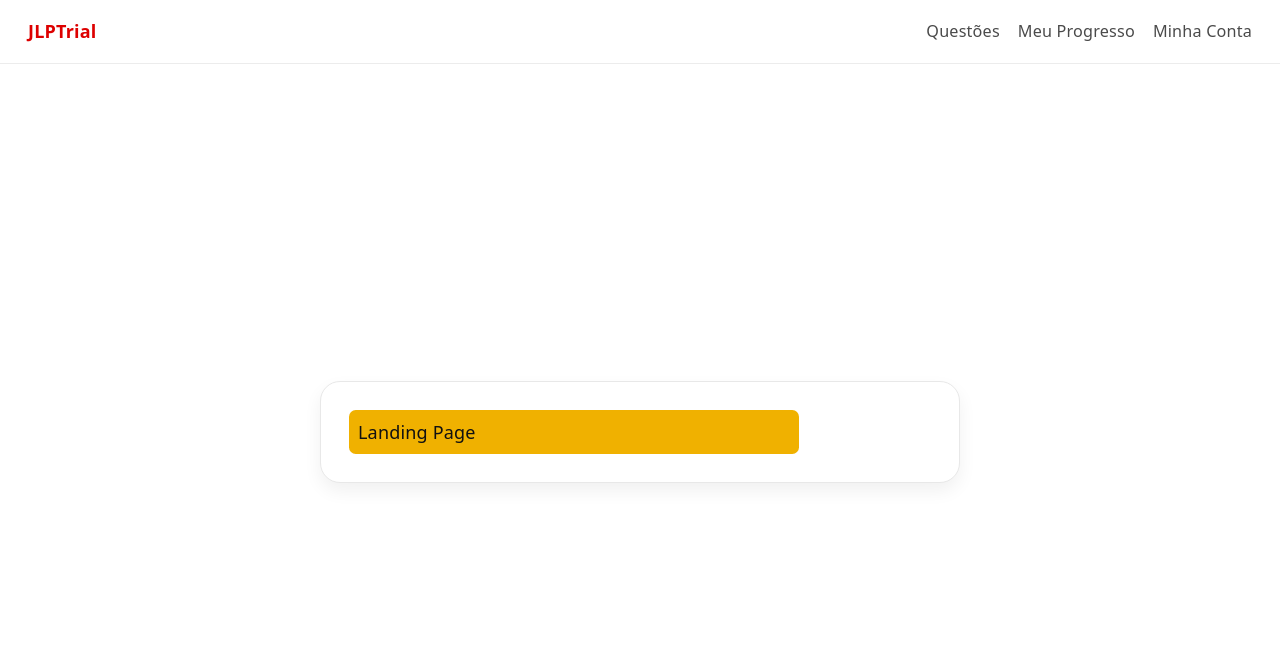
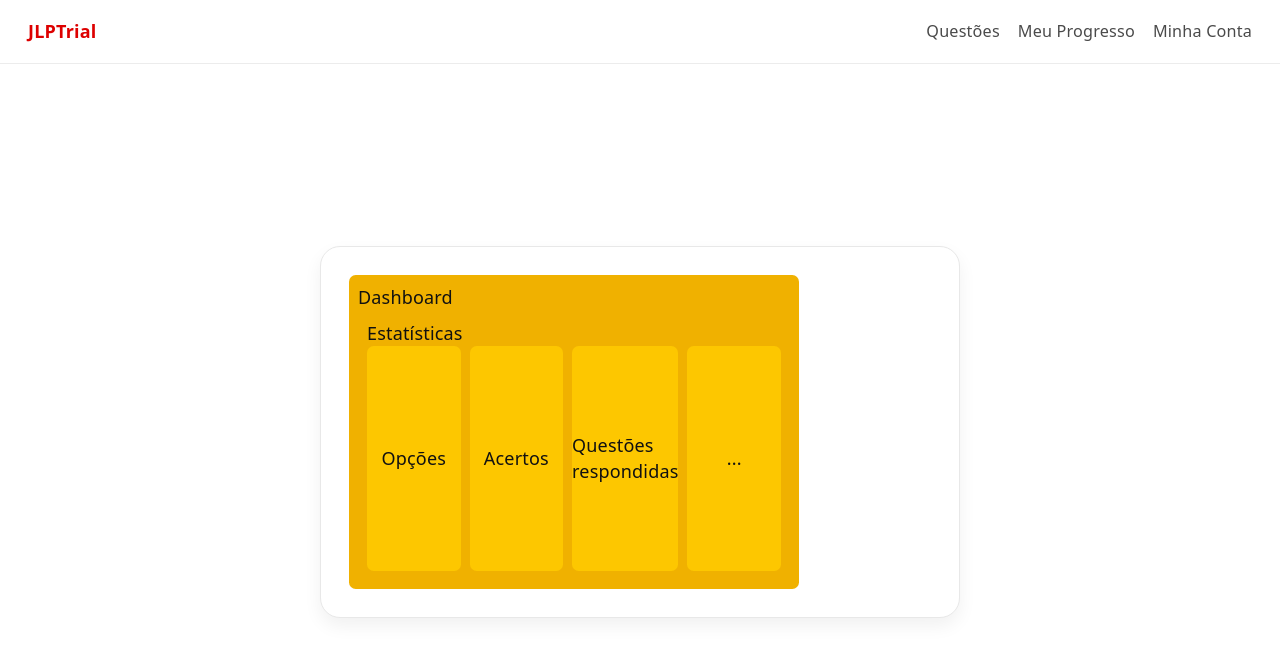
Before and after one commit to JLPTrial/web, a React (Vite) app: page / in a window 1280 px wide. Shown: the top 656 px of the page. Built offline with nearby package versions, Linux system fonts and the light colour scheme; no server answers.

Commit message:
fix: remove wrong merge from branch dev
Sem querer upei na dev, para pegar a integração com o SonarQube e não vi que já tinha outra coisa lá, sorry...

Signed-off-by: Matheus Silveira <matheus.feitosa@usp.br>

```diff
--- a/src/App.tsx
+++ b/src/App.tsx
@@ -2,12 +2,10 @@ import { useEffect, useState } from 'react'
 import './App.css'
 import { BrowserRouter, Routes, Route, NavLink } from 'react-router'
 import Dashboard from './components/Dashboard.tsx'
-import LandingPage from './components/LandingPage.tsx'
 import Statistics from './components/Statistics.tsx'
 
 function App() {
 	const [message, setMessage] = useState('Carregando mensagem do backend...')
-	const [isUserLoggedIn, setIsUserLoggedIn] = useState(false) // protótipo
 	const [error, setError] = useState('')
 
 	useEffect(() => {
@@ -50,24 +48,7 @@ function App() {
 					className='jlpt-card'
 					aria-live='polite'>
 					<div className='flex flex-col gap-2'>
-						<Routes>
-							<Route
-								path='/'
-								element={isUserLoggedIn ? <Dashboard /> : <LandingPage />}
-							/>
-							<Route
-								path='/stat'
-								element={<>Stat</>}
-							/>
-							<Route
-								path='/mock-test'
-								element={<>Mock test</>}
-							/>
-							<Route
-								path='/question'
-								element={<>Question</>}
-							/>
-						</Routes>
+						<Dashboard />
 					</div>
 				</section>
 			</main>
--- a/src/components/LandingPage.tsx
+++ /dev/null
@@ -1,6 +0,0 @@
-import { useState } from 'react'
-import Statistics from './Statistics'
-
-export default function LandingPage() {
-	return <div className='w-100  bg-yellow-500 p-2 rounded-md'>Landing Page</div>
-}
```
